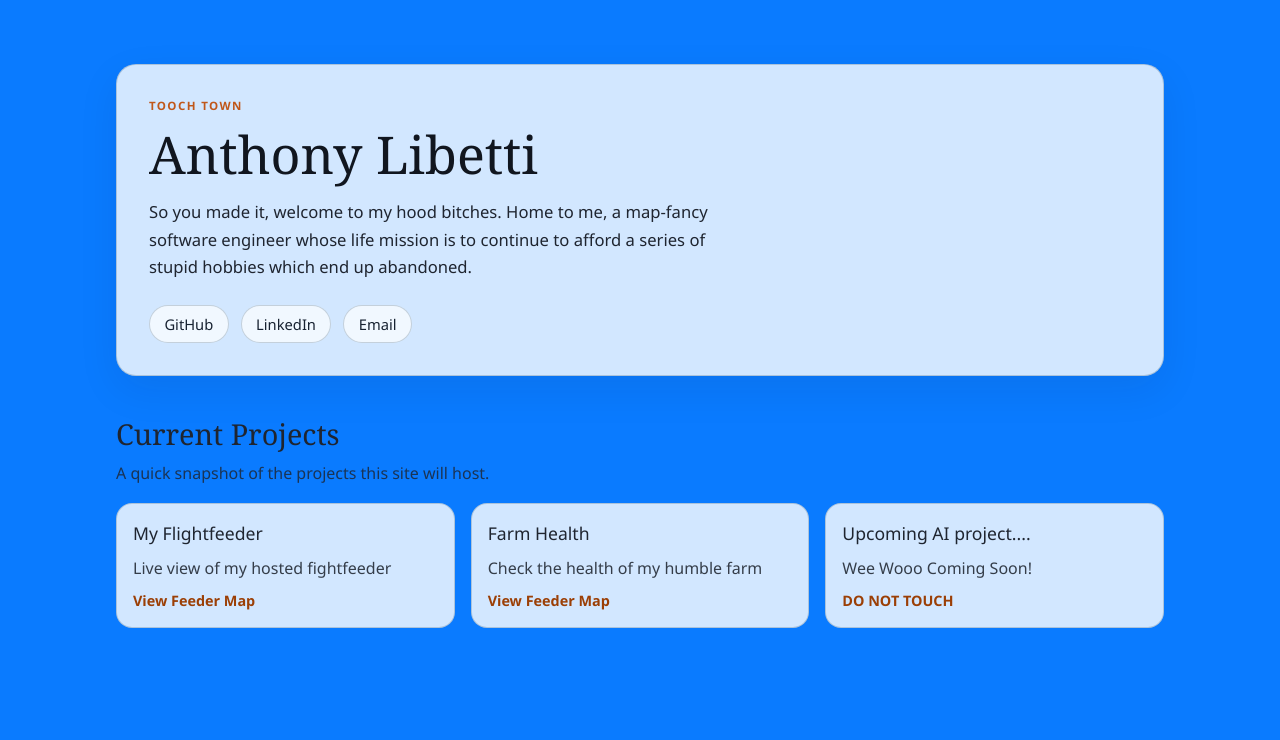
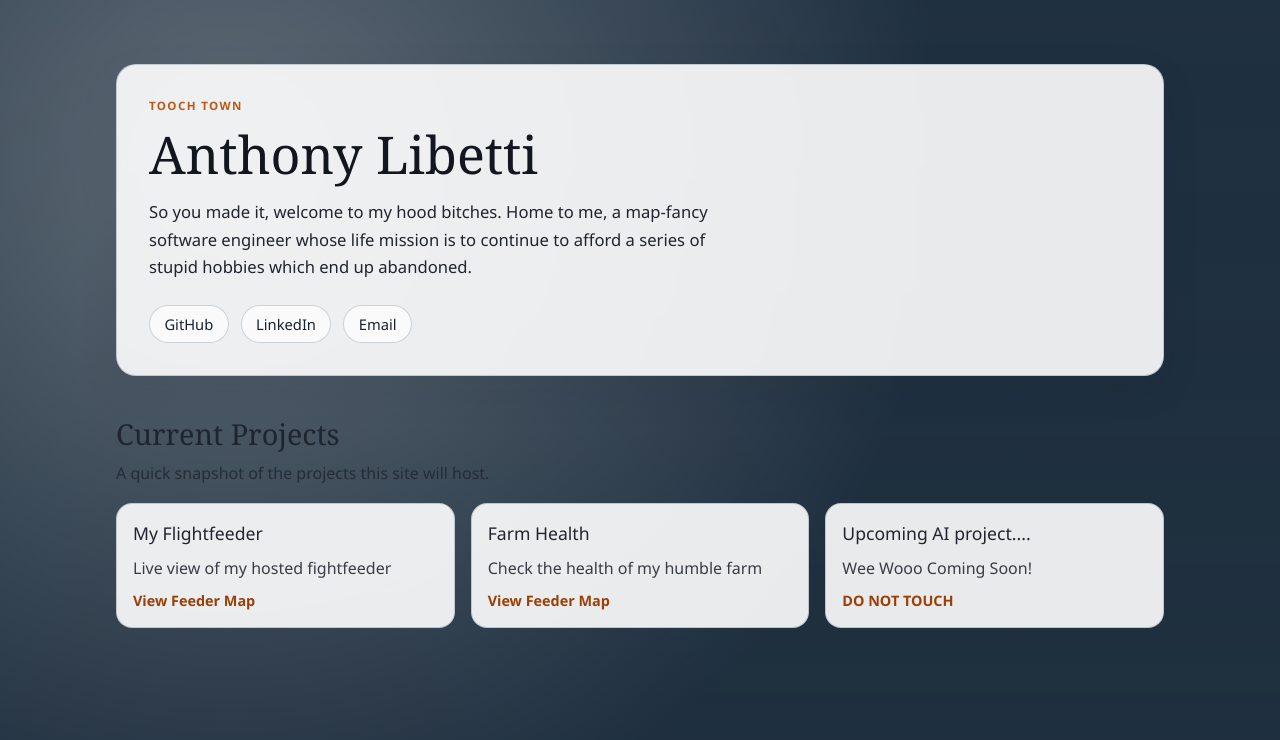
Before and after one commit to Libetti/tooch-town, a SvelteKit app: page / in a window 1280 px wide. Shown: the top 740 px of the page. Built offline with nearby package versions, Linux system fonts and the light colour scheme; no server answers.

Commit message:
Create maplibre component for background

```diff
--- a/package.json
+++ b/package.json
@@ -44,5 +44,8 @@
 		"vite": "^7.3.1",
 		"vitest": "^4.0.18",
 		"vitest-browser-svelte": "^2.0.2"
+	},
+	"dependencies": {
+		"maplibre-gl": "^5.19.0"
 	}
 }
--- /dev/null
+++ b/src/lib/components/SpinningGlobeBackground.svelte
@@ -0,0 +1,96 @@
+<script lang="ts">
+	import { onMount } from 'svelte';
+	import maplibregl, { type Map } from 'maplibre-gl';
+	import 'maplibre-gl/dist/maplibre-gl.css';
+
+	let mapElement: HTMLDivElement;
+	let map: Map | undefined;
+	let frameId: number | undefined;
+
+	export let styleUrl = 'https://demotiles.maplibre.org/style.json';
+	export let center: [number, number] = [-75.566, 39.662];
+	export let zoom = 1.15;
+	export let pitch = 8;
+	export let spinDegreesPerSecond = 0.45;
+	export let onMapReady: ((map: Map) => void) | undefined = undefined;
+
+	onMount(() => {
+		const prefersReducedMotion = window.matchMedia('(prefers-reduced-motion: reduce)').matches;
+
+		map = new maplibregl.Map({
+			container: mapElement,
+			style: styleUrl,
+			center,
+			zoom,
+			pitch,
+			bearing: 0,
+			interactive: false,
+			attributionControl: false,
+			renderWorldCopies: false
+		});
+
+		map.once('load', () => {
+			map?.setProjection({ type: 'globe' });
+			if (map) onMapReady?.(map);
+
+			if (prefersReducedMotion || !map) return;
+
+			let lastTime = performance.now();
+			const tick = (now: number) => {
+				if (!map) return;
+
+				const deltaSeconds = (now - lastTime) / 1000;
+				lastTime = now;
+
+				const nextBearing = (map.getBearing() + deltaSeconds * spinDegreesPerSecond) % 360;
+				map.rotateTo(nextBearing, { duration: 0 });
+
+				frameId = requestAnimationFrame(tick);
+			};
+
+			frameId = requestAnimationFrame(tick);
+		});
+
+		return () => {
+			if (frameId !== undefined) cancelAnimationFrame(frameId);
+			map?.remove();
+			map = undefined;
+		};
+	});
+</script>
+
+<div class="globe-shell" aria-hidden="true">
+	<div bind:this={mapElement} class="globe-map"></div>
+	<div class="globe-tint"></div>
+</div>
+
+<style>
+	.globe-shell {
+		position: fixed;
+		inset: 0;
+		z-index: 0;
+		pointer-events: none;
+		overflow: hidden;
+		background: #0d2032;
+	}
+
+	.globe-map {
+		position: absolute;
+		inset: 0;
+	}
+
+	.globe-tint {
+		position: absolute;
+		inset: 0;
+		background:
+			radial-gradient(circle at 18% 20%, rgba(255, 255, 255, 0.34), rgba(255, 255, 255, 0.08) 58%),
+			linear-gradient(to bottom, rgba(12, 27, 43, 0.24), rgba(12, 27, 43, 0.46));
+	}
+
+	:global(.globe-shell .maplibregl-ctrl-bottom-left),
+	:global(.globe-shell .maplibregl-ctrl-bottom-right),
+	:global(.globe-shell .maplibregl-ctrl-top-left),
+	:global(.globe-shell .maplibregl-ctrl-top-right) {
+		display: none;
+	}
+</style>
--- a/src/routes/+page.svelte
+++ b/src/routes/+page.svelte
@@ -1,4 +1,6 @@
 <script lang="ts">
+	import SpinningGlobeBackground from '$lib/components/SpinningGlobeBackground.svelte';
+
 	const projects = [
 		{
 			name: 'My Flightfeeder',
@@ -35,13 +37,7 @@
 	/>
 </svelte:head>
 
-<iframe
-	src="/windwaker-great-sea.html"
-	class="sea-frame"
-	title="Animated Great Sea Background"
-	loading="eager"
-	aria-hidden="true"
-></iframe>
+<SpinningGlobeBackground />
 
 <main class="landing">
 	<section class="hero">
@@ -80,24 +76,13 @@
 <style>
 	:global(body) {
 		margin: 0;
-		background: #5aa4e6;
+		background: #0d2032;
 		color: #1f2530;
 		font-family: 'Avenir Next', Avenir, 'Segoe UI', sans-serif;
 	}
 
-	.sea-frame {
-		position: fixed;
-		inset: 0;
-		z-index: 0;
-		width: 100vw;
-		height: 100vh;
-		display: block;
-		border: 0;
-		pointer-events: none;
-	}
-
 	.landing {
-		--panel: rgba(255, 255, 255, 0.82);
+		--panel: rgba(255, 255, 255, 0.9);
 		--line: rgba(18, 54, 78, 0.2);
 		--headline: #11161f;
 		--accent: #c0571a;
```
Also changed, not shown: 1 other file (tests, documents, lock files or other folders).
